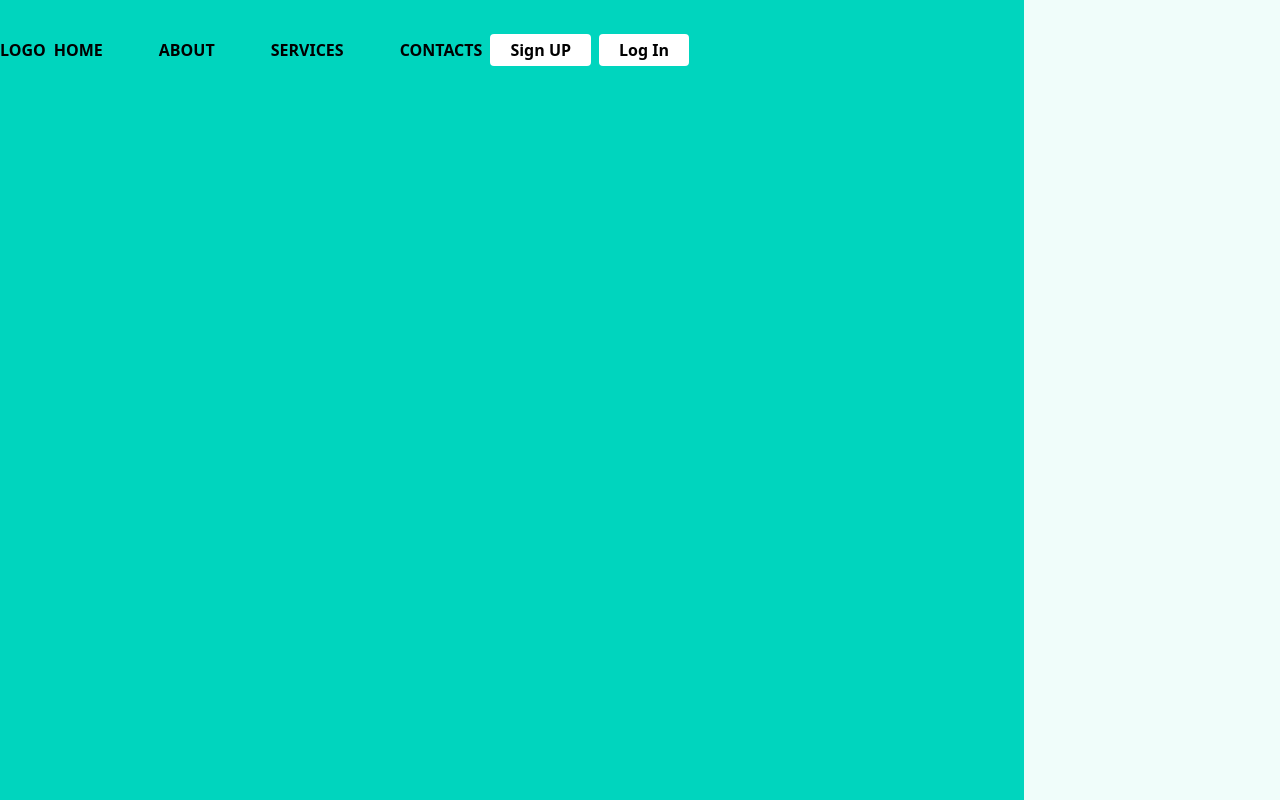
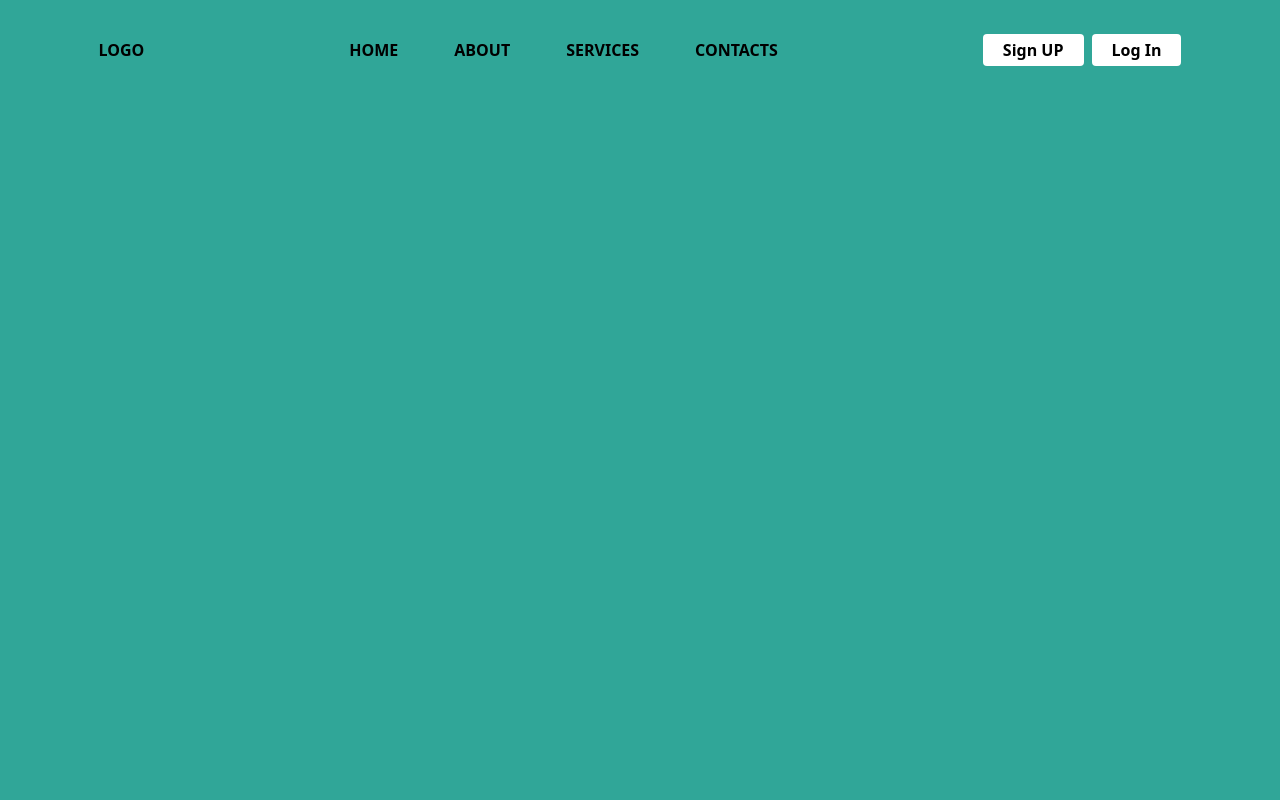
Before and after one commit to BkMutinda/Hospital, a React (Vite) app: page / in a window 1280 px wide. Built offline with nearby package versions, Linux system fonts and the light colour scheme.

Commit message:
Update Home.jsx

```diff
--- a/src/components/Home/Home.jsx
+++ b/src/components/Home/Home.jsx
@@ -1,13 +1,11 @@
 import React from "react";
 import Nav from "../Nav/Nav";
-import { FontAwesomeIcon } from "@fortawesome/react-fontawesome";
-import { faUser } from "@fortawesome/free-solid-svg-icons";
-import { faBars } from "@fortawesome/free-solid-svg-icons/faBars";
+
 
 const Home = () => {
   return (
     <>
-      <section className="h-screen bg-teal-400 flex w-[80%] m-auto ">
+      <section className="h-screen bg-primary w-full ">
         <Nav />
         <div className="">
 
```
